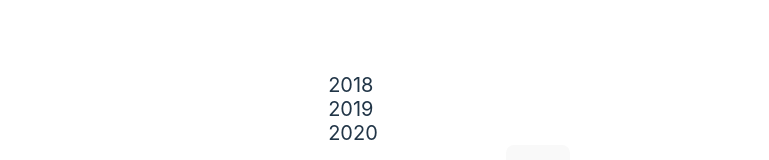
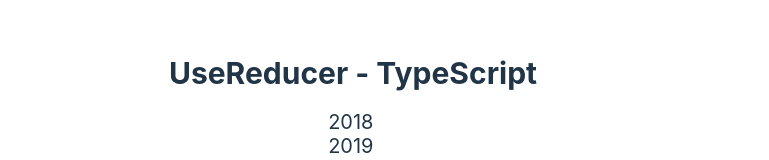
Before and after one commit to elis-11/usereducer-ts, a React (Vite) app: page / in a window 1280 px wide. Shown: the part 106-266 px from the top of the page, without its empty margins (0-769 px from the left). Built offline with nearby package versions, Linux system fonts and the light colour scheme.

Commit message:
Modified Project

```diff
--- a/package.json
+++ b/package.json
@@ -1,5 +1,5 @@
 {
-  "name": "tralala",
+  "name": "usereducer-typescript",
   "private": true,
   "version": "0.0.0",
   "type": "module",
--- a/src/App.tsx
+++ b/src/App.tsx
@@ -44,6 +44,7 @@
 
   return (
     <div className="Cars">
+    <h2>UseReducer - TypeScript</h2>
       <div className="selcted">
         {filteredYears.map((year) => (
           <div key={year} onClick={() => handleSelectedYear(year)}>
```
Also changed, not shown: 1 other file (tests, documents, lock files or other folders).
